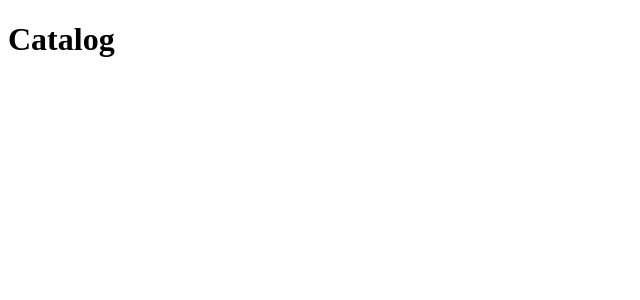
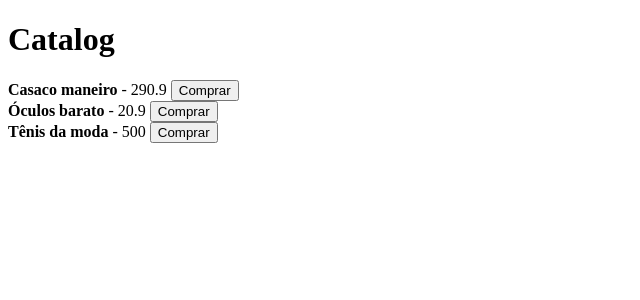
Before and after one commit to MogLuiz/Redux-Catalog, a React (Create React App) app: page / in a window 1280 px wide. Shown: the top 300 px of the page, without its empty margins (0-640 px from the left). Built offline with nearby package versions, Linux system fonts and the light colour scheme; data requests are answered from the project's data file.

Commit message:
feat: rendering my product array

```diff
--- a/src/components/Catalog/index.tsx
+++ b/src/components/Catalog/index.tsx
@@ -28,7 +28,18 @@ const Catalog = () => {
   // -------------------------------------------------
   // Return
   // -------------------------------------------------
-  return <h1>Catalog</h1>;
+  return (
+    <main>
+      <h1>Catalog</h1>
+      {catalog.map((product) => (
+        <article key={product.id}>
+          <strong>{product.title}</strong> {" - "}
+          <span>{product.price}</span> {"  "}
+          <button type="button">Comprar</button>
+        </article>
+      ))}
+    </main>
+  );
 };
 
 export default Catalog;
```
